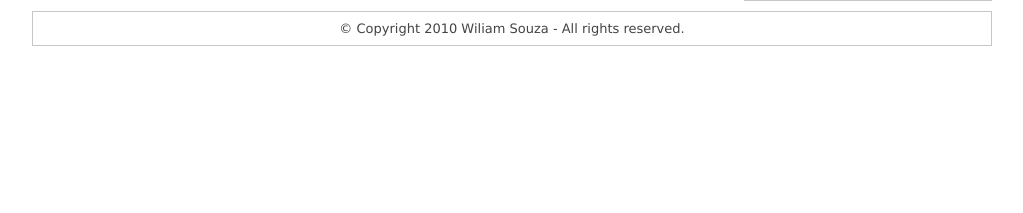
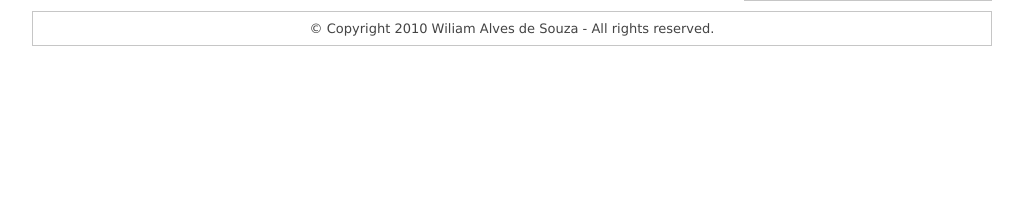
Before and after one commit to wiliamsouza/jabba, a Django app: page /dashboard/user/ in a window 1280 px wide. Shown: the part 458-671 px from the top of the page, without its empty margins (128-1151 px from the left). Run offline with Django 3.2, Linux system fonts and the light colour scheme; the visitor is signed in with stand-in values (Sample User, id 1); data that the repository does not hold is empty.

Commit message:
Changed copyright message

```diff
--- a/jabba/templates/base_2col.html
+++ b/jabba/templates/base_2col.html
@@ -36,7 +36,7 @@
 
 <div id="footer">
   <p>
-    &copy; Copyright 2010 Wiliam Souza - All rights reserved.
+    &copy; Copyright 2010 Wiliam Alves de Souza - All rights reserved.
   </p>
 </div> <!-- footer -->
 
```
